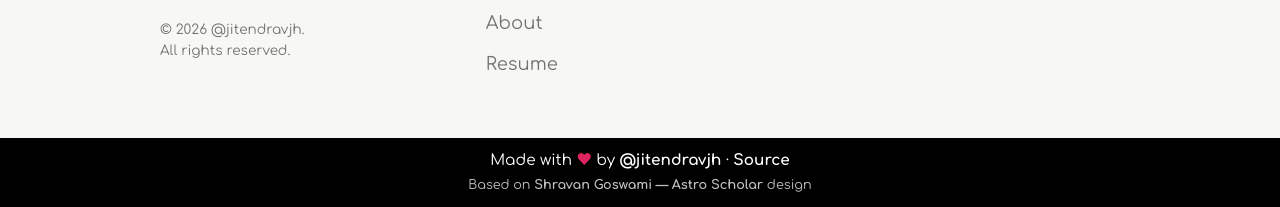
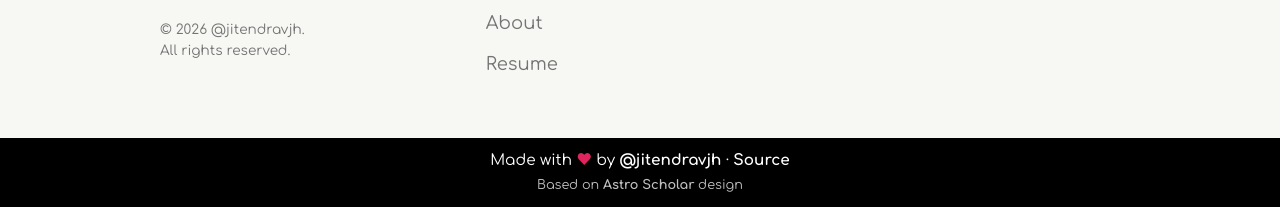
Before and after one commit to jitendravjh/jitendravjh.github.io, an Astro site: page /tags in a window 1280 px wide. Shown: the part 669-876 px from the top of the page. Built offline with nearby package versions, Linux system fonts and the light colour scheme; Astro itself is replaced by a stand-in of ours; some packages are replaced by stand-ins of ours.

Commit message:
Simplify the footer attribution to Astro Scholar

```diff
--- a/src/components/Footer.astro
+++ b/src/components/Footer.astro
@@ -99,7 +99,7 @@ const cvHref = CV_URL ? url(CV_URL) : null;
             &middot; <a href={FOOTER_CREDIT.sourceUrl} target="_blank" rel="noopener noreferrer">{FOOTER_CREDIT.sourceLabel}</a>
         </p>
         <p class="footer-attribution">
-            Based on <a href="https://github.com/shravanngoswamii/astro-scholar" target="_blank" rel="noopener noreferrer">Shravan Goswami &mdash; Astro Scholar</a> design
+            Based on <a href="https://github.com/shravanngoswamii/astro-scholar" target="_blank" rel="noopener noreferrer">Astro Scholar</a> design
         </p>
     </div>
 </footer>
```
